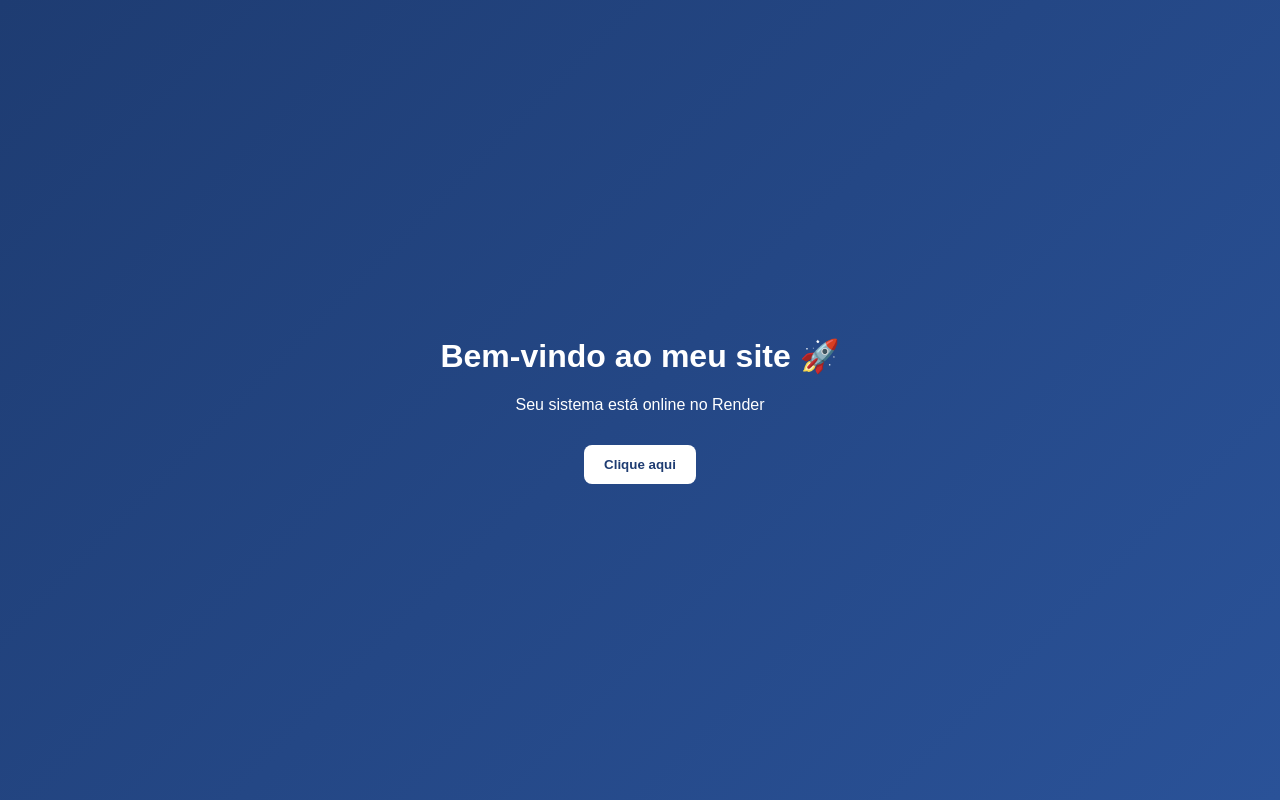
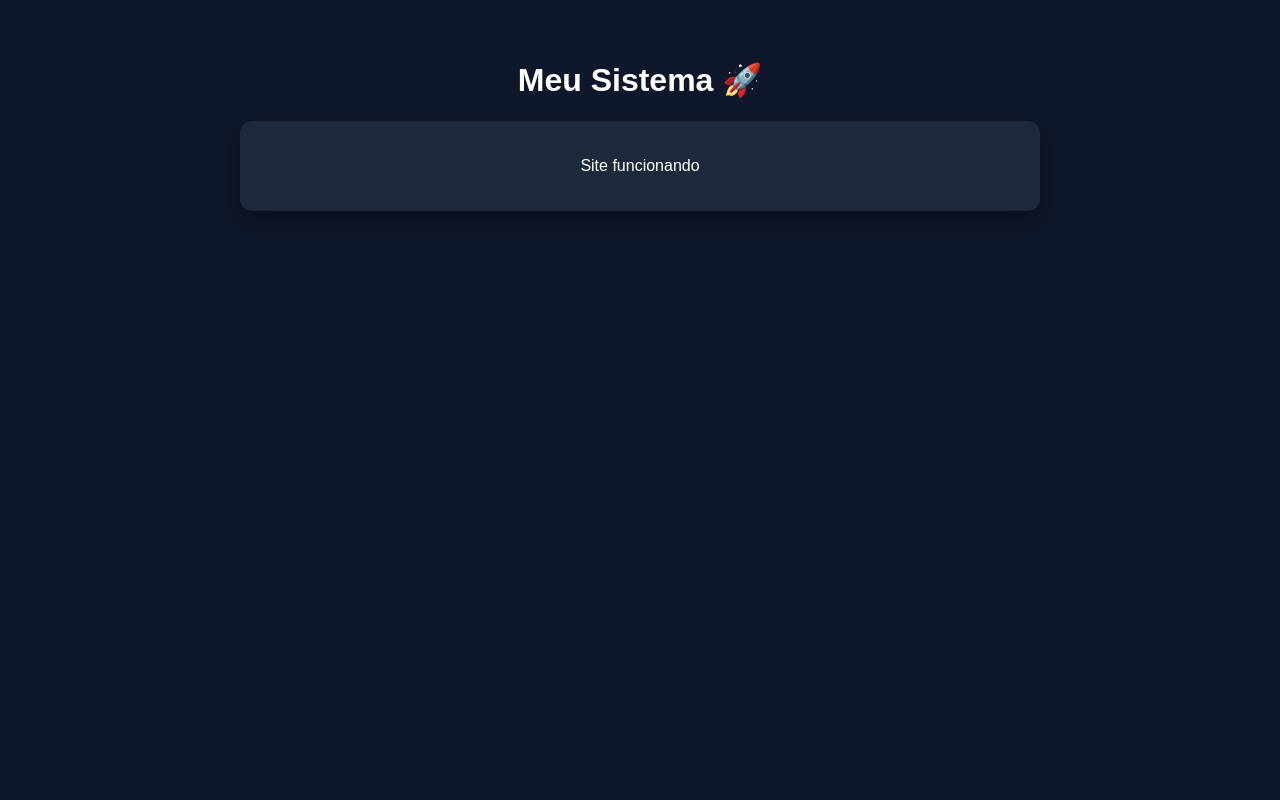
Before and after one commit to Kaioo16/Web_app, a Flask app: template templates/index.html in a window 1280 px wide. Run offline with Flask 3, Linux system fonts and the light colour scheme; the template is opened without the code that fills it, so the values that code supplies are empty.

Commit message:
ajuste layout

```diff
--- a/static/style.css
+++ b/static/style.css
@@ -1,29 +1,34 @@
 body {
     margin: 0;
-    font-family: Arial;
-    background: linear-gradient(135deg, #1e3c72, #2a5298);
-    height: 100vh;
-    display: flex;
-    justify-content: center;
-    align-items: center;
+    font-family: Arial, sans-serif;
+    background: #0f172a;
     color: white;
 }
 
 .container {
+    max-width: 800px;
+    margin: auto;
+    padding: 40px;
     text-align: center;
 }
 
+.card {
+    background: #1e293b;
+    padding: 20px;
+    border-radius: 12px;
+    margin-top: 20px;
+    box-shadow: 0 10px 25px rgba(0,0,0,0.3);
+}
+
 button {
-    padding: 12px 20px;
+    background: #3b82f6;
     border: none;
+    padding: 10px 20px;
+    color: white;
     border-radius: 8px;
     cursor: pointer;
-    background: white;
-    color: #1e3c72;
-    font-weight: bold;
-    margin-top: 15px;
 }
 
 button:hover {
-    background: #ddd;
+    background: #2563eb;
 }
--- a/templates/index.html
+++ b/templates/index.html
@@ -1,19 +1,16 @@
 <!DOCTYPE html>
-<html lang="pt-br">
+<html>
 <head>
-    <meta charset="UTF-8">
     <title>Meu Site</title>
-    <link rel="stylesheet" href="/static/style.css">
+    <link rel="stylesheet" href="{{ url_for('static', filename='style.css') }}">
 </head>
 <body>
 
 <div class="container">
-    <h1>Bem-vindo ao meu site 🚀</h1>
-    <p>Seu sistema está online no Render</p>
-
-    <button onclick="alert('Funcionando!')">
-        Clique aqui
-    </button>
+    <h1>Meu Sistema 🚀</h1>
+    <div class="card">
+        <p>Site funcionando</p>
+    </div>
 </div>
 
 </body>
```
